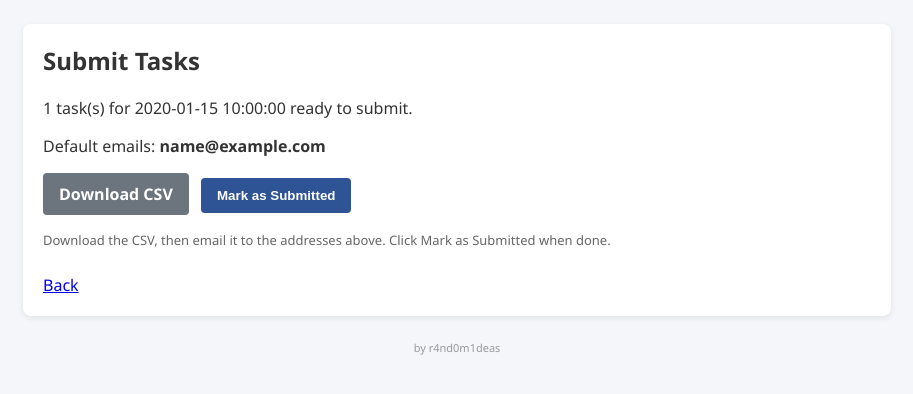
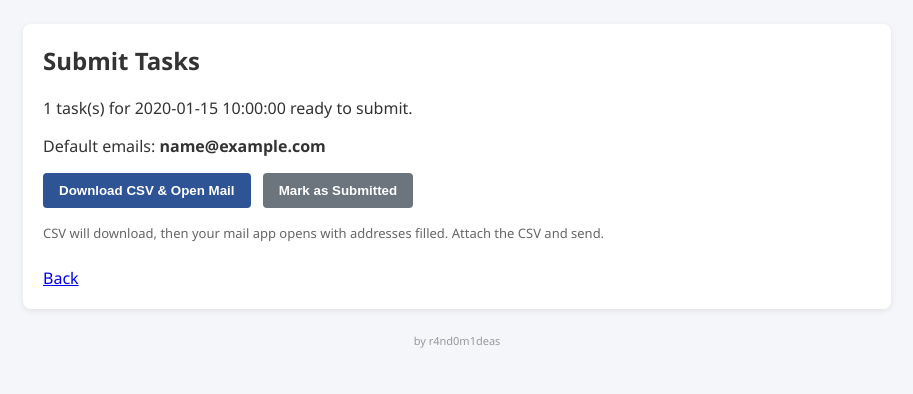
Before and after one commit to r4nd0m1deas-ops/ASF_Web_Task_Tracker, a Flask app: template templates/email_submit.html in a window 1280 px wide. Shown: the part 65-459 px from the top of the page, without its empty margins (183-1096 px from the left). Run offline with Flask 3, Linux system fonts and the light colour scheme; the visitor is signed in with stand-in values (Sample User, id 1); tables that the repository leaves empty hold one stand-in row (values such as "Sample post"); the template is opened without the code that fills it: most values are stand-ins (such as "Sample title", 1, 10 or a date in 2020).

Commit message:
Add files via upload

```diff
--- a/templates/email_submit.html
+++ b/templates/email_submit.html
@@ -4,11 +4,27 @@
   <h2 style="margin-top:0">Submit Tasks</h2>
   <p>{{ count }} task(s) for {{ today }} ready to submit.</p>
   <p>Default emails: <strong>{{ emails or '(none set)' }}</strong></p>
-  <a href="{{ url_for('download_csv') }}" class="btn secondary">Download CSV</a>
+  <button onclick="submitAndMail()" class="btn">Download CSV & Open Mail</button>
   <form method="post" action="{{ url_for('submit_confirm') }}" style="display:inline;margin-left:8px">
-    <button type="submit">Mark as Submitted</button>
+    <button type="submit" class="secondary">Mark as Submitted</button>
   </form>
-  <p style="margin-top:16px;font-size:13px;color:#666">Download the CSV, then email it to the addresses above. Click Mark as Submitted when done.</p>
+  <p style="margin-top:16px;font-size:13px;color:#666">CSV will download, then your mail app opens with addresses filled. Attach the CSV and send.</p>
   <a href="{{ url_for('dashboard') }}" style="display:inline-block;margin-top:12px">Back</a>
 </div>
+<script>
+function submitAndMail() {
+  // Trigger CSV download
+  window.location.href = "{{ url_for('download_csv') }}";
+  // Open mail app after short delay
+  setTimeout(function() {
+    var emails = "{{ emails or '' }}";
+    var subject = "ASF Tasks {{ session.user }} {{ today }}";
+    var body = "Tasks attached for {{ today }}.";
+    var mailto = "mailto:" + encodeURIComponent(emails) +
+                 "?subject=" + encodeURIComponent(subject) +
+                 "&body=" + encodeURIComponent(body);
+    window.location.href = mailto;
+  }, 800);
+}
+</script>
 {% endblock %}
```
